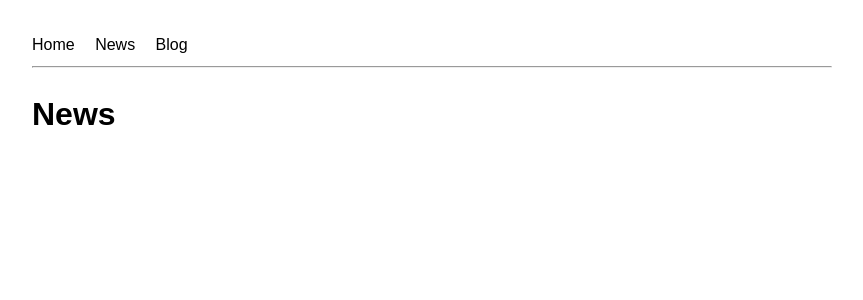
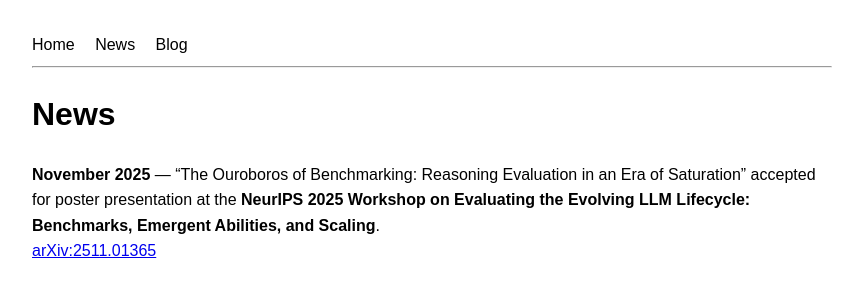
Before and after one commit to ieddeveci/ieddeveci.github.io, a Jekyll site: the page built from news.md, in a window 1280 px wide. Shown: the top 300 px of the page, without its empty margins (208-1071 px from the left). Built offline with Jekyll 4.4.1, drawn with Linux system fonts in a browser that asks for light colours.

Commit message:
Update news.md

```diff
--- a/news.md
+++ b/news.md
@@ -3,3 +3,5 @@ layout: page
 title: News
 permalink: /news/
 ---
+**November 2025** — “The Ouroboros of Benchmarking: Reasoning Evaluation in an Era of Saturation” accepted for poster presentation at the **NeurIPS 2025 Workshop on Evaluating the Evolving LLM Lifecycle: Benchmarks, Emergent Abilities, and Scaling**.
+[arXiv:2511.01365](https://arxiv.org/abs/2511.01365)
```
